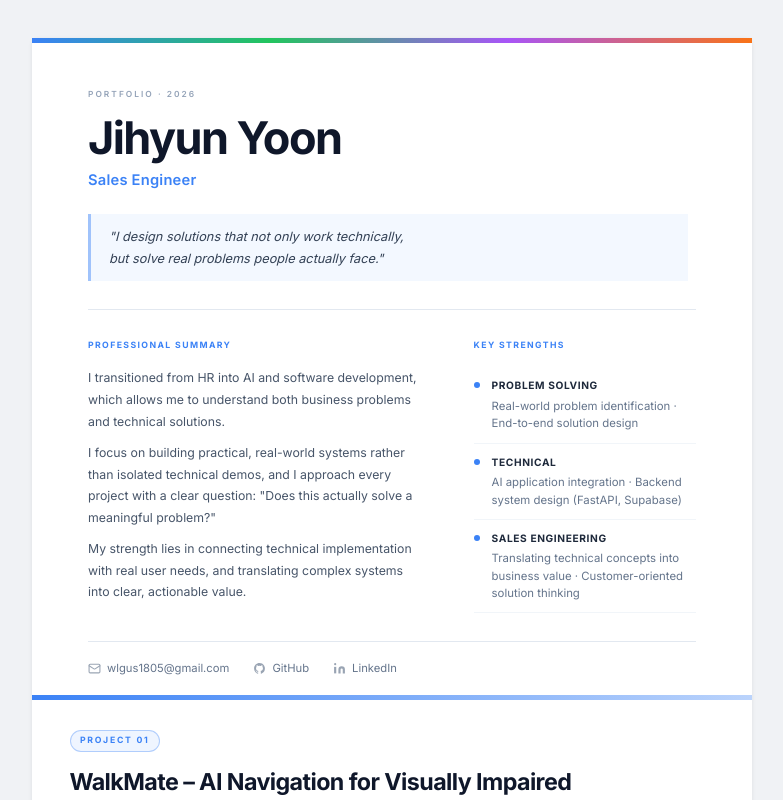
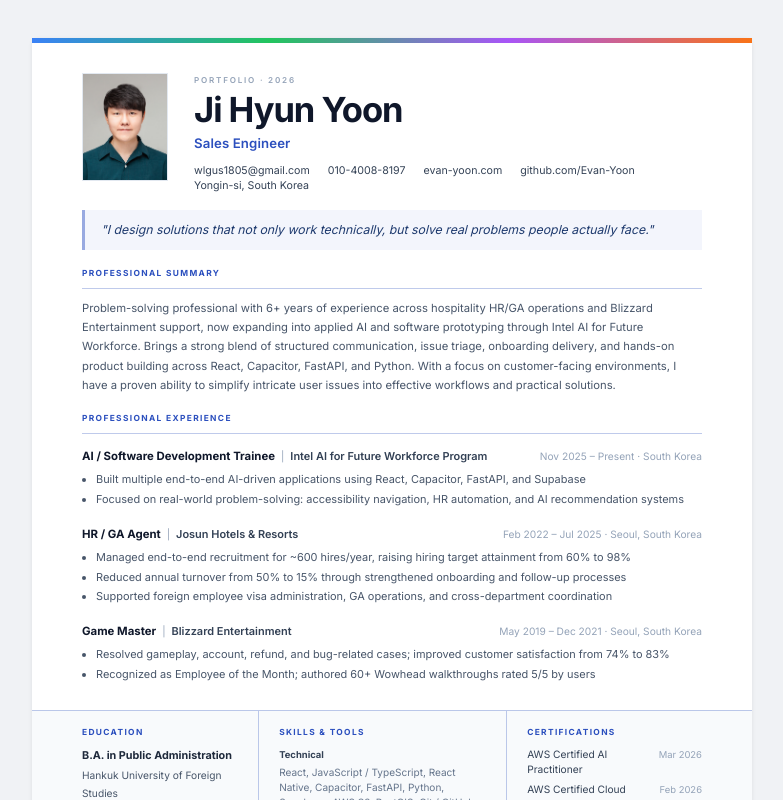
Before and after one commit to Evan-Yoon/portfolio, a React (Vite) app in the folder portfolio-app/: page / in a window 1280 px wide. Shown: the top 800 px of the page, without its empty margins (248-1031 px from the left). Built offline with nearby package versions, Linux system fonts and the light colour scheme.

Commit message:
fix: alignment of personal info

```diff
--- a/portfolio-app/src/components/portfolio/Hero.jsx
+++ b/portfolio-app/src/components/portfolio/Hero.jsx
@@ -1,153 +1,140 @@
 import React from 'react'
 
-/* ─── icons (inline SVG, no extra deps) ────────────────────── */
+/* ─── constants ─────────────────────────────────────────────── */
+const ACCENT = '#2b4fbe'   /* blue, print-safe */
 
-function MailIcon() {
-  return (
-    <svg width="13" height="13" viewBox="0 0 24 24" fill="none"
-      stroke="currentColor" strokeWidth="2" strokeLinecap="round" strokeLinejoin="round">
-      <rect x="2" y="4" width="20" height="16" rx="2"/>
-      <path d="m22 7-8.97 5.7a1.94 1.94 0 0 1-2.06 0L2 7"/>
-    </svg>
-  )
+/* ─── tiny helpers ───────────────────────────────────────────── */
+
+function hex2rgba(hex, alpha) {
+  const r = parseInt(hex.slice(1, 3), 16)
+  const g = parseInt(hex.slice(3, 5), 16)
+  const b = parseInt(hex.slice(5, 7), 16)
+  return `rgba(${r},${g},${b},${alpha})`
 }
 
-function GithubIcon() {
-  return (
-    <svg width="13" height="13" viewBox="0 0 24 24" fill="currentColor">
-      <path d="M12 2C6.477 2 2 6.484 2 12.017c0 4.425 2.865 8.18 6.839 9.504.5.092.682-.217.682-.483
-        0-.237-.008-.868-.013-1.703-2.782.605-3.369-1.343-3.369-1.343-.454-1.158-1.11-1.466-1.11-1.466
-        -.908-.62.069-.608.069-.608 1.003.07 1.531 1.032 1.531 1.032.892 1.53 2.341 1.088 2.91.832
-        .092-.647.35-1.088.636-1.338-2.22-.253-4.555-1.113-4.555-4.951 0-1.093.39-1.988 1.029-2.688
-        -.103-.253-.446-1.272.098-2.65 0 0 .84-.27 2.75 1.026A9.564 9.564 0 0 1 12 6.844a9.59 9.59 0
-        0 1 2.504.337c1.909-1.296 2.747-1.027 2.747-1.027.546 1.379.202 2.398.1 2.651.64.7 1.028
-        1.595 1.028 2.688 0 3.848-2.339 4.695-4.566 4.943.359.309.678.92.678 1.855 0 1.338-.012
-        2.419-.012 2.747 0 .268.18.58.688.482A10.02 10.02 0 0 0 22 12.017C22 6.484 17.522 2 12 2z"/>
-    </svg>
-  )
-}
-
-function LinkedinIcon() {
-  return (
-    <svg width="13" height="13" viewBox="0 0 24 24" fill="currentColor">
-      <path d="M16 8a6 6 0 0 1 6 6v7h-4v-7a2 2 0 0 0-2-2 2 2 0 0 0-2 2v7h-4v-7a6 6 0 0 1 6-6z"/>
-      <rect x="2" y="9" width="4" height="12"/>
-      <circle cx="4" cy="4" r="2"/>
-    </svg>
-  )
-}
-
-/* ─── contact item ──────────────────────────────────────────── */
-
-function ContactItem({ icon, label, href }) {
-  const inner = (
-    <span style={{ display: 'flex', alignItems: 'center', gap: '6px', color: '#64748b', fontSize: '0.75rem' }}>
-      <span style={{ opacity: 0.65, display: 'flex' }}>{icon}</span>
-      <span>{label}</span>
-    </span>
-  )
-
-  if (!href) return inner
-
-  return (
-    <a
-      href={href}
-      target={href.startsWith('http') ? '_blank' : undefined}
-      rel="noreferrer"
-      style={{ textDecoration: 'none', color: 'inherit' }}
-    >
-      {inner}
-    </a>
-  )
-}
-
-/* ─── strength bullet ───────────────────────────────────────── */
-
-function StrengthBullet({ category, detail }) {
-  return (
-    <div style={{
-      display: 'flex',
-      gap: '12px',
-      padding: '10px 0',
-      borderBottom: '1px solid #f1f5f9',
-    }}>
-      {/* Dot */}
-      <div style={{
-        width: '6px',
-        height: '6px',
-        borderRadius: '50%',
-        backgroundColor: '#3b82f6',
-        marginTop: '5px',
-        flexShrink: 0,
-      }} />
-      <div>
-        <p style={{
-          fontSize: '0.68rem',
-          fontWeight: 700,
-          letterSpacing: '0.06em',
-          textTransform: 'uppercase',
-          color: '#1e293b',
-          marginBottom: '3px',
-        }}>
-          {category}
-        </p>
-        <p style={{ fontSize: '0.76rem', color: '#64748b', lineHeight: 1.5 }}>
-          {detail}
-        </p>
-      </div>
-    </div>
-  )
-}
+const tintBg     = hex2rgba(ACCENT, 0.055)
+const tintBorder = hex2rgba(ACCENT, 0.30)
 
 /* ─── section label ─────────────────────────────────────────── */
-
-function SectionLabel({ children }) {
+function SectionLabel({ children, style = {} }) {
   return (
     <p style={{
-      fontSize: '0.58rem',
+      fontSize: '0.56rem',
       fontWeight: 700,
       letterSpacing: '0.16em',
       textTransform: 'uppercase',
-      color: '#3b82f6',
-      marginBottom: '14px',
+      color: ACCENT,
+      marginBottom: '7px',
+      ...style,
     }}>
       {children}
     </p>
   )
 }
 
+/* ─── hairline rule (full width) ────────────────────────────── */
+function Rule({ style = {} }) {
+  return (
+    <div style={{
+      borderTop: `1px solid ${tintBorder}`,
+      marginBottom: '14px',
+      ...style,
+    }} />
+  )
+}
+
+/* ─── experience block ──────────────────────────────────────── */
+function ExpBlock({ role, company, period, location, bullets }) {
+  return (
+    <div style={{ marginBottom: '13px' }}>
+      <div style={{ display: 'flex', justifyContent: 'space-between', alignItems: 'baseline', gap: '8px' }}>
+        <div>
+          <span style={{ fontSize: '0.76rem', fontWeight: 700, color: '#0f172a' }}>{role}</span>
+          <span style={{ color: '#94a3b8', margin: '0 6px', fontSize: '0.68rem' }}>|</span>
+          <span style={{ fontSize: '0.73rem', fontWeight: 600, color: '#334155' }}>{company}</span>
+        </div>
+        <span style={{ fontSize: '0.68rem', color: '#94a3b8', whiteSpace: 'nowrap', flexShrink: 0 }}>
+          {period}{location ? `  ·  ${location}` : ''}
+        </span>
+      </div>
+      <ul style={{ margin: '5px 0 0 0', padding: '0 0 0 14px', listStyle: 'disc' }}>
+        {bullets.map((b, i) => (
+          <li key={i} style={{
+            fontSize: '0.73rem',
+            lineHeight: 1.6,
+            color: '#475569',
+            marginBottom: i < bullets.length - 1 ? '2px' : 0,
+          }}>
+            {b}
+          </li>
+        ))}
+      </ul>
+    </div>
+  )
+}
+
+/* ─── education item ────────────────────────────────────────── */
+function EduItem({ degree, institution, period }) {
+  return (
+    <div style={{ marginBottom: '10px' }}>
+      <p style={{ fontSize: '0.72rem', fontWeight: 700, color: '#1e293b', marginBottom: '1px' }}>{degree}</p>
+      <p style={{ fontSize: '0.68rem', color: '#475569' }}>{institution}</p>
+      <p style={{ fontSize: '0.65rem', color: '#94a3b8' }}>{period}</p>
+    </div>
+  )
+}
+
+/* ─── cert item ─────────────────────────────────────────────── */
+function CertItem({ name, year }) {
+  return (
+    <div style={{ display: 'flex', justifyContent: 'space-between', gap: '6px', marginBottom: '6px', alignItems: 'baseline' }}>
+      <p style={{ fontSize: '0.68rem', color: '#334155', lineHeight: 1.45 }}>{name}</p>
+      <span style={{ fontSize: '0.63rem', color: '#94a3b8', whiteSpace: 'nowrap', flexShrink: 0 }}>{year}</span>
+    </div>
+  )
+}
+
+/* ─── contact row item ──────────────────────────────────────── */
+function ContactPiece({ value, href }) {
+  const inner = (
+    <span style={{ fontSize: '0.71rem', color: '#334155', lineHeight: 1 }}>
+      {value}
+    </span>
+  )
+  /* Always wrap in a span so every item shares identical display/alignment */
+  return (
+    <span style={{ display: 'inline-flex', alignItems: 'center' }}>
+      {href
+        ? <a href={href} target="_blank" rel="noreferrer" style={{ textDecoration: 'none', color: 'inherit', display: 'inline-flex', alignItems: 'center' }}>{inner}</a>
+        : inner
+      }
+    </span>
+  )
+}
+
 /* ─── main component ────────────────────────────────────────── */
 
 /**
- * Hero  –  Summary Page (Page 1)
+ * Hero  –  Summary Page (Page 1)  –  full A4 resume layout
  *
- * Layout zones:
- *   Accent bar (multi-color gradient)
- *   Name block  – eyebrow / name / role / tagline
- *   Hairline divider
- *   Middle      – Professional Summary (left 3fr) | Key Strengths (right 2fr)
- *   Hairline divider
- *   Contact row – email · github · linkedin
+ * Zones:
+ *   Gradient accent bar
+ *   Header   photo ║ name / role / contact URLs
+ *   Tagline  tinted block
+ *   Rule
+ *   Professional Summary
+ *   Rule
+ *   Professional Experience   (3 jobs, 2–3 bullets each)
+ *   Rule
+ *   Bottom strip [Education | Skills & Tools | Certifications + Languages]
  */
-export default function Hero({ profile, about, strengths }) {
-  const { name, title, email, linkedin, github } = profile
-
-  /* Strength bullets: one bullet per category */
-  const bullets = strengths
-    ? strengths.map((s) => ({
-        category: s.category,
-        detail: s.items.slice(0, 2).join(' · '),
-      }))
-    : []
-
-  /* Split the about intro into its paragraph blocks */
-  const summaryParas = about?.intro
-    ? about.intro
-        .trim()
-        .split(/\n\n+/)
-        .map((p) => p.trim())
-        .filter(Boolean)
-    : []
+export default function Hero({ profile, summary, experience, education, certifications, languages, skills }) {
+  const {
+    name, title, email, phone,
+    github, githubDisplay,
+    homepage, homepageDisplay,
+    location,
+  } = profile
 
   return (
     <header
@@ -160,146 +147,199 @@ export default function Hero({ profile, about, strengths }) {
         printColorAdjust: 'exact',
       }}
     >
-      {/* ── Multi-color accent bar ──────────────────────── */}
-      <div
+      {/* ── Multi-colour accent bar ──────────────────── */}
+      <div style={{
+        height: '5px',
+        background: 'linear-gradient(90deg, #3b82f6 0%, #22c55e 33%, #a855f7 66%, #f97316 100%)',
+        flexShrink: 0,
+      }} />
+
+      {/* ── Page content ────────────────────────────── */}
+      <div style={{
+        padding: '30px 50px 0',
+        flex: 1,
+        display: 'flex',
+        flexDirection: 'column',
+      }}>
+
+        {/* ── HEADER: photo + name/contact ──────────── */}
+        <div style={{
+          display: 'flex',
+          gap: '26px',
+          alignItems: 'flex-start',
+          marginBottom: '18px',
+        }}>
+          {/* Photo */}
+          <img
+            src="/profile.jpg"
+            alt={name}
             style={{
-          height: '5px',
-          background:
-            'linear-gradient(90deg, #3b82f6 0%, #22c55e 33%, #a855f7 66%, #f97316 100%)',
+              width: '86px',
+              height: '108px',
+              objectFit: 'cover',
+              objectPosition: 'center top',
               flexShrink: 0,
+              border: '1px solid #e2e8f0',
+              display: 'block',
             }}
           />
 
-      {/* ── Main content ────────────────────────────────── */}
-      <div style={{ padding: '44px 56px 0', flex: 1, display: 'flex', flexDirection: 'column' }}>
-
-        {/* ── Name block ──────────────────────────────── */}
-        <div style={{ marginBottom: '28px' }}>
-
+          {/* Name / role / contact */}
+          <div style={{ flex: 1 }}>
             {/* Eyebrow */}
             <p style={{
-            fontSize: '0.56rem',
+              fontSize: '0.54rem',
               fontWeight: 600,
-            letterSpacing: '0.24em',
+              letterSpacing: '0.22em',
               textTransform: 'uppercase',
               color: '#94a3b8',
-            marginBottom: '14px',
+              marginBottom: '6px',
             }}>
               Portfolio · 2026
             </p>
 
-          {/* Name — visually dominant */}
+            {/* Name */}
             <h1 style={{
-            fontSize: '3rem',
+              fontSize: '2.3rem',
               fontWeight: 800,
-            letterSpacing: '-0.035em',
+              letterSpacing: '-0.03em',
               lineHeight: 1.0,
               color: '#0f172a',
-            marginBottom: '8px',
+              marginBottom: '5px',
             }}>
               {name}
             </h1>
 
             {/* Role */}
             <p style={{
-            fontSize: '0.98rem',
+              fontSize: '0.88rem',
               fontWeight: 600,
-            color: '#3b82f6',
-            letterSpacing: '0.015em',
-            marginBottom: '20px',
+              color: ACCENT,
+              letterSpacing: '0.01em',
+              marginBottom: '11px',
             }}>
               {title}
             </p>
 
-          {/* Tagline — exact, tinted block */}
-          <div style={{
-            backgroundColor: 'rgba(59,130,246,0.06)',
-            borderLeft: '3px solid rgba(59,130,246,0.45)',
-            padding: '12px 18px',
-            maxWidth: '600px',
-          }}>
-            <p style={{
-              fontSize: '0.85rem',
-              lineHeight: 1.7,
-              color: '#334155',
-              fontStyle: 'italic',
-              margin: 0,
-            }}>
-              "I design solutions that not only work technically,<br />
-              but solve real problems people actually face."
-            </p>
-          </div>
-        </div>
-
-        {/* ── Divider ─────────────────────────────────── */}
-        <div style={{ borderTop: '1px solid #e2e8f0', marginBottom: '28px' }} />
-
-        {/* ── Summary + Strengths ─────────────────────── */}
-        <div style={{
-          display: 'grid',
-          gridTemplateColumns: '3fr 2fr',
-          gap: '52px',
-          flex: 1,
-        }}>
-
-          {/* Left: Professional Summary */}
-          <div>
-            <SectionLabel>Professional Summary</SectionLabel>
-            <div style={{ display: 'flex', flexDirection: 'column', gap: '10px' }}>
-              {summaryParas.map((para, i) => (
-                <p
-                  key={i}
-                  style={{
-                    fontSize: '0.82rem',
-                    lineHeight: 1.75,
-                    color: '#475569',
-                    margin: 0,
-                  }}
-                >
-                  {para}
-                </p>
-              ))}
-            </div>
-          </div>
-
-          {/* Right: Key Strengths */}
-          <div>
-            <SectionLabel>Key Strengths</SectionLabel>
-            <div>
-              {bullets.map((b) => (
-                <StrengthBullet
-                  key={b.category}
-                  category={b.category}
-                  detail={b.detail}
-                />
-              ))}
-            </div>
-          </div>
-
-        </div>
-
-        {/* ── Divider ─────────────────────────────────── */}
-        <div style={{ borderTop: '1px solid #e2e8f0', marginTop: '28px' }} />
-
-        {/* ── Contact row ─────────────────────────────── */}
+            {/* Contact info — all plain-text URLs for PDF legibility */}
             <div style={{
               display: 'flex',
               flexWrap: 'wrap',
               alignItems: 'center',
-          gap: '24px',
-          padding: '18px 0',
+              columnGap: '18px',
+              rowGap: '4px',
             }}>
               {email && (
-            <ContactItem icon={<MailIcon />} label={email} href={`mailto:${email}`} />
+                <ContactPiece value={email} href={`mailto:${email}`} />
               )}
-          {github && (
-            <ContactItem icon={<GithubIcon />} label="GitHub" href={github} />
+              {phone && (
+                <ContactPiece value={phone} />
               )}
-          {linkedin && (
-            <ContactItem icon={<LinkedinIcon />} label="LinkedIn" href={linkedin} />
+              {homepageDisplay && (
+                <ContactPiece value={homepageDisplay} href={homepage} />
+              )}
+              {githubDisplay && (
+                <ContactPiece value={githubDisplay} href={github} />
+              )}
+              {location && (
+                <ContactPiece value={location} />
               )}
             </div>
+          </div>
+        </div>
 
+        {/* ── TAGLINE ───────────────────────────────── */}
+        <div style={{
+          backgroundColor: tintBg,
+          borderLeft: `3px solid ${hex2rgba(ACCENT, 0.45)}`,
+          padding: '10px 16px',
+          marginBottom: '16px',
+        }}>
+          <p style={{
+            fontSize: '0.82rem',
+            lineHeight: 1.65,
+            color: '#1e3a6e',
+            fontStyle: 'italic',
+            margin: 0,
+          }}>
+            "I design solutions that not only work technically,
+            but solve real problems people actually face."
+          </p>
+        </div>
+
+        {/* ── PROFESSIONAL SUMMARY ──────────────────── */}
+        <div style={{ marginBottom: '16px' }}>
+          <SectionLabel>Professional Summary</SectionLabel>
+          <Rule style={{ marginBottom: '10px' }} />
+          <p style={{
+            fontSize: '0.75rem',
+            lineHeight: 1.72,
+            color: '#475569',
+            margin: 0,
+          }}>
+            {summary}
+          </p>
+        </div>
+
+        {/* ── PROFESSIONAL EXPERIENCE ───────────────── */}
+        <div className="exp-zone" style={{ marginBottom: '14px', flex: 1 }}>
+          <SectionLabel>Professional Experience</SectionLabel>
+          <Rule style={{ marginBottom: '10px' }} />
+          {experience.map((exp) => (
+            <ExpBlock key={exp.id} {...exp} />
+          ))}
+        </div>
+
+        {/* ── BOTTOM STRIP: 3 columns ───────────────── */}
+        <div className="bottom-strip" style={{
+          display: 'grid',
+          gridTemplateColumns: '1fr 1.4fr 1.1fr',
+          borderTop: `1px solid ${tintBorder}`,
+          backgroundColor: '#f8fafc',
+          marginLeft: '-50px',
+          marginRight: '-50px',
+          paddingLeft: '50px',
+          paddingRight: '50px',
+        }}>
+
+          {/* Col 1: Education */}
+          <div style={{ padding: '14px 20px 16px 0', borderRight: `1px solid ${tintBorder}` }}>
+            <SectionLabel>Education</SectionLabel>
+            {education.map((edu) => (
+              <EduItem key={edu.id} {...edu} />
+            ))}
+          </div>
+
+          {/* Col 2: Skills & Tools */}
+          <div style={{ padding: '14px 20px 16px 20px', borderRight: `1px solid ${tintBorder}` }}>
+            <SectionLabel>Skills &amp; Tools</SectionLabel>
+            {Object.entries(skills).map(([key, val]) => (
+              <div key={key} style={{ marginBottom: '7px' }}>
+                <p style={{ fontSize: '0.63rem', fontWeight: 700, color: '#334155', textTransform: 'capitalize', marginBottom: '2px' }}>
+                  {key}
+                </p>
+                <p style={{ fontSize: '0.67rem', color: '#64748b', lineHeight: 1.5 }}>{val}</p>
+              </div>
+            ))}
+          </div>
+
+          {/* Col 3: Certifications + Languages */}
+          <div style={{ padding: '14px 0 16px 20px' }}>
+            <SectionLabel>Certifications</SectionLabel>
+            {certifications.map((c) => (
+              <CertItem key={c.id} name={c.name} year={c.year} />
+            ))}
+
+            <SectionLabel style={{ marginTop: '10px' }}>Languages</SectionLabel>
+            {languages.map((l) => (
+              <div key={l.id} style={{ marginBottom: '4px' }}>
+                <span style={{ fontSize: '0.7rem', fontWeight: 600, color: '#334155' }}>{l.language}: </span>
+                <span style={{ fontSize: '0.68rem', color: '#64748b' }}>{l.level}</span>
+              </div>
+            ))}
+          </div>
+
+        </div>
       </div>
     </header>
   )
--- a/portfolio-app/src/components/portfolio/PortfolioPage.jsx
+++ b/portfolio-app/src/components/portfolio/PortfolioPage.jsx
@@ -1,8 +1,12 @@
 import React from 'react'
 import {
   profile,
-  about,
-  strengths,
+  summary,
+  experience,
+  education,
+  certifications,
+  languages,
+  skills,
   projects,
 } from '../../data/portfolioData.js'
 
@@ -12,14 +16,22 @@ import Projects   from './Projects.jsx'
 
 /**
  * PortfolioPage
- * A4-based hiring document layout:
- *   Page 1  –  Summary (Hero)
+ * A4-based hiring document:
+ *   Page 1  –  Summary (Hero): photo, resume content, full URLs
  *   Page 2+ –  One project per page (Projects → ProjectPage)
  */
 export default function PortfolioPage() {
   return (
     <PageWrapper>
-      <Hero profile={profile} about={about} strengths={strengths} />
+      <Hero
+        profile={profile}
+        summary={summary}
+        experience={experience}
+        education={education}
+        certifications={certifications}
+        languages={languages}
+        skills={skills}
+      />
       <Projects projects={projects} />
     </PageWrapper>
   )
--- a/portfolio-app/src/data/portfolioData.js
+++ b/portfolio-app/src/data/portfolioData.js
@@ -1,15 +1,16 @@
 // portfolioData.js
 
 export const profile = {
-  name: "Jihyun Yoon",
+  name: "Ji Hyun Yoon",
   title: "Sales Engineer",
-  tagline:
-    "Bridging real-world problems and AI-driven solutions through practical, deployable systems.",
   email: "wlgus1805@gmail.com",
-  phone: "+82 010-4008-8197",
+  phone: "010-4008-8197",
   location: "Yongin-si, South Korea",
   linkedin: "https://www.linkedin.com/in/jihyun-yoon-a436101a3",
   github: "https://github.com/Evan-Yoon",
+  githubDisplay: "github.com/Evan-Yoon",
+  homepage: "https://evan-yoon.com/",
+  homepageDisplay: "evan-yoon.com",
 };
 
 export const about = {
@@ -20,29 +21,42 @@ I focus on building practical, real-world systems rather than isolated technical
 My strength lies in connecting technical implementation with real user needs, and translating complex systems into clear, actionable value.`,
 };
 
+export const summary =
+  "Problem-solving professional with 6+ years of experience across hospitality HR/GA operations and Blizzard Entertainment support, now expanding into applied AI and software prototyping through Intel AI for Future Workforce. Brings a strong blend of structured communication, issue triage, onboarding delivery, and hands-on product building across React, Capacitor, FastAPI, and Python. With a focus on customer-facing environments, I have a proven ability to simplify intricate user issues into effective workflows and practical solutions.";
+
 export const experience = [
   {
     id: "exp-1",
-    company: "Josun Palace Hotel",
-    role: "HR & General Affairs",
-    period: "2021 – 2025",
-    location: "Seoul, South Korea",
+    company: "Intel AI for Future Workforce Program",
+    role: "AI / Software Development Trainee",
+    period: "Nov 2025 – Present",
+    location: "South Korea",
     bullets: [
-      "Managed onboarding processes and employee lifecycle operations",
-      "Coordinated internal workflows across departments and handled administrative operations",
-      "Identified inefficiencies in onboarding experience, which later led to building an AI-based onboarding assistant",
+      "Built multiple end-to-end AI-driven applications using React, Capacitor, FastAPI, and Supabase",
+      "Focused on real-world problem-solving: accessibility navigation, HR automation, and AI recommendation systems",
     ],
   },
   {
     id: "exp-2",
-    company: "Intel AI for Future Workforce Program",
-    role: "AI / Software Development Trainee",
-    period: "2025 – Present",
-    location: "South Korea",
+    company: "Josun Hotels & Resorts",
+    role: "HR / GA Agent",
+    period: "Feb 2022 – Jul 2025",
+    location: "Seoul, South Korea",
     bullets: [
-      "Built multiple end-to-end AI-driven applications using React, FastAPI, and Supabase",
-      "Worked on real-world problem-solving projects instead of isolated technical exercises",
-      "Focused on integrating AI into practical systems with clear user impact",
+      "Managed end-to-end recruitment for ~600 hires/year, raising hiring target attainment from 60% to 98%",
+      "Reduced annual turnover from 50% to 15% through strengthened onboarding and follow-up processes",
+      "Supported foreign employee visa administration, GA operations, and cross-department coordination",
+    ],
+  },
+  {
+    id: "exp-3",
+    company: "Blizzard Entertainment",
+    role: "Game Master",
+    period: "May 2019 – Dec 2021",
+    location: "Seoul, South Korea",
+    bullets: [
+      "Resolved gameplay, account, refund, and bug-related cases; improved customer satisfaction from 74% to 83%",
+      "Recognized as Employee of the Month; authored 60+ Wowhead walkthroughs rated 5/5 by users",
     ],
   },
 ];
@@ -50,19 +64,34 @@ export const experience = [
 export const education = [
   {
     id: "edu-1",
+    institution: "Hankuk University of Foreign Studies",
+    degree: "B.A. in Public Administration",
+    period: "Mar 2013 – Aug 2019",
+  },
+  {
+    id: "edu-2",
     institution: "Intel AI for Future Workforce",
-    degree: "AI / Software Development Training Program",
-    period: "2025 – Present",
+    degree: "Applied AI Training Program",
+    period: "Nov 2025 – May 2026",
   },
 ];
 
 export const certifications = [
-  {
-    id: "cert-1",
-    name: "AWS Certified AI Practitioner (AIF-C01)",
-    year: "2026",
-  },
+  { id: "cert-1", name: "AWS Certified AI Practitioner",             year: "Mar 2026" },
+  { id: "cert-2", name: "AWS Certified Cloud Practitioner",          year: "Feb 2026" },
+  { id: "cert-3", name: "Computer Specialist in Spreadsheet & DB L1", year: "May 2019" },
 ];
+
+export const languages = [
+  { id: "lang-1", language: "Korean", level: "Native" },
+  { id: "lang-2", language: "English", level: "Business Fluent — TOEIC 980, OPIc AL" },
+];
+
+export const skills = {
+  technical:  "React, JavaScript / TypeScript, React Native, Capacitor, FastAPI, Python, Supabase, AWS S3, PostGIS, Git / GitHub",
+  solutions:  "Issue triage, onboarding facilitation, technical documentation, workflow design, stakeholder communication, incident support",
+  operations: "Recruitment operations, visa coordination, vendor management, process documentation, cross-functional follow-through",
+};
 
 export const strengths = [
   {
```
Also changed, not shown: portfolio-app/src/styles/print.css (+16 -5 lines), portfolio-app/public/profile.jpg (added), 6 other files (tests, documents, lock files or other folders). Lines whose indentation alone changed are shown as unchanged.
